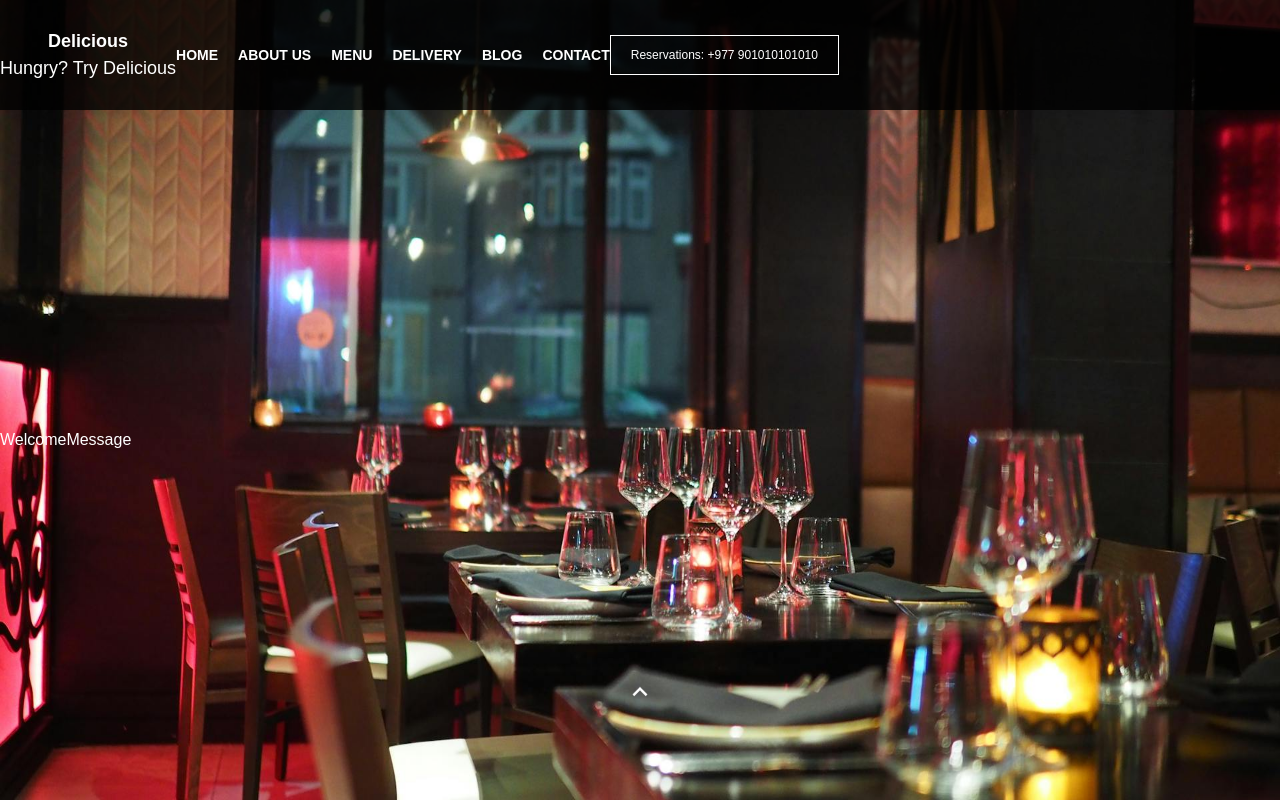
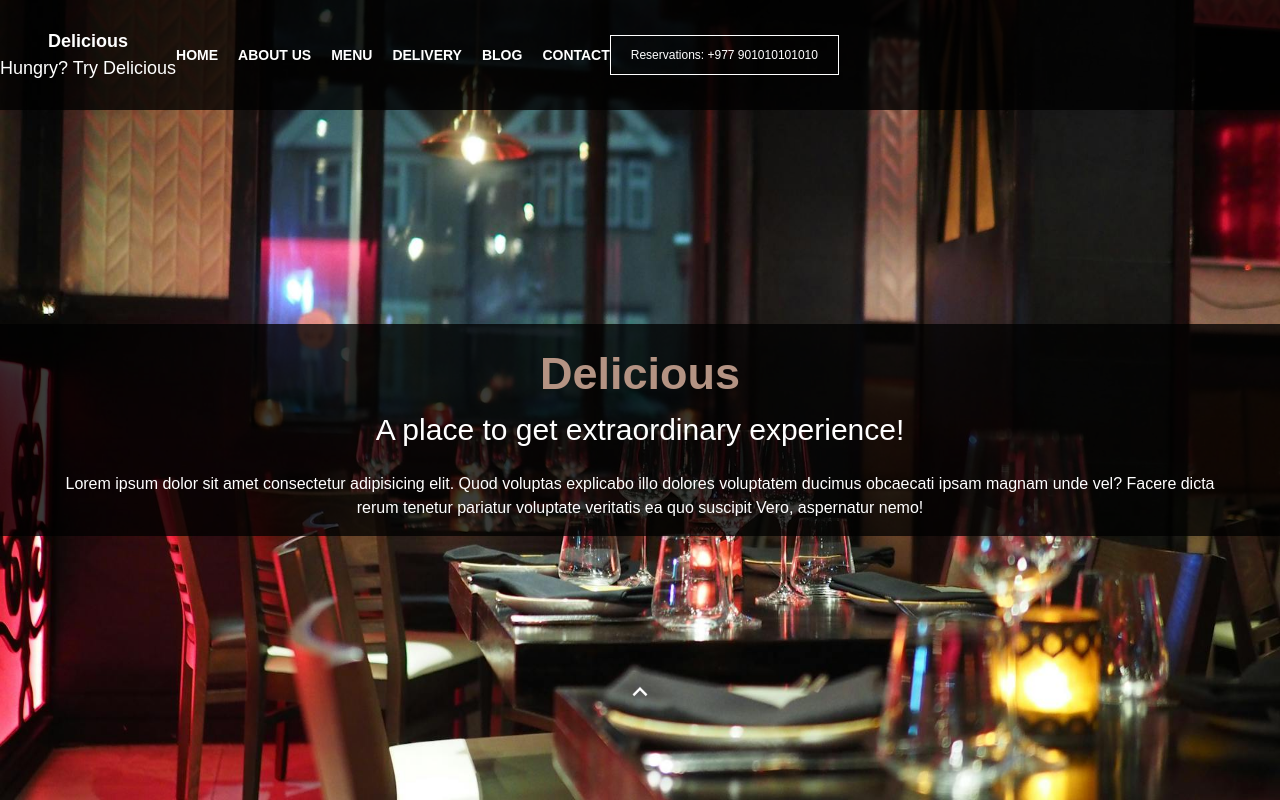
Before and after one commit to Biki101/delicious, a Next.js app: page / in a window 1280 px wide. Built offline with nearby package versions, Linux system fonts and the light colour scheme.

Commit message:
updated hero section

```diff
--- a/src/app/components/Header/WelcomeMessahe/welcome-message.tsx
+++ b/src/app/components/Header/WelcomeMessahe/welcome-message.tsx
@@ -1,7 +1,20 @@
 export default function WelcomeMessage() {
   return (
     <div className="z-[1]">
-      <div className="outer-container text-white">WelcomeMessage</div>
+      <div className="outer-container flex justify-center">
+        <div className="bg-[#000000c4] w-fit flex flex-col justify-center items-center p-[16px] px-[50px] mb-[20px]">
+          <div className="text-[#b49383] font-bold text-[45px]">Delicious</div>
+          <div className="text-white text-[30px]">
+            A place to get extraordinary experience!
+          </div>
+          <div className="text-[white] text-center mt-[20px]">
+            Lorem ipsum dolor sit amet consectetur adipisicing elit. Quod
+            voluptas explicabo illo dolores voluptatem ducimus obcaecati ipsam
+            magnam unde vel? Facere dicta rerum tenetur pariatur voluptate
+            veritatis ea quo suscipit Vero, aspernatur nemo!
+          </div>
+        </div>
+      </div>
     </div>
   );
 }
--- a/src/app/components/Header/header.tsx
+++ b/src/app/components/Header/header.tsx
@@ -28,7 +28,7 @@ export default function Header() {
             </div>
           </div>
           <div
-            className="border-[1px] border-white p-[10px] px-[20px] text-[12px] cursor-pointer"
+            className="hover:border-[var(--primary-color)] border-[1px] border-white p-[10px] px-[20px] text-[12px] cursor-pointer"
             title="Reservations"
           >
             Reservations: +977 901010101010
--- a/src/app/globals.css
+++ b/src/app/globals.css
@@ -8,6 +8,7 @@
 :root {
   --background: #ffffff;
   --foreground: #171717;
+  --primary-color: rgba(165, 42, 42, 0.815);
 }
 
 @media (prefers-color-scheme: dark) {
```
